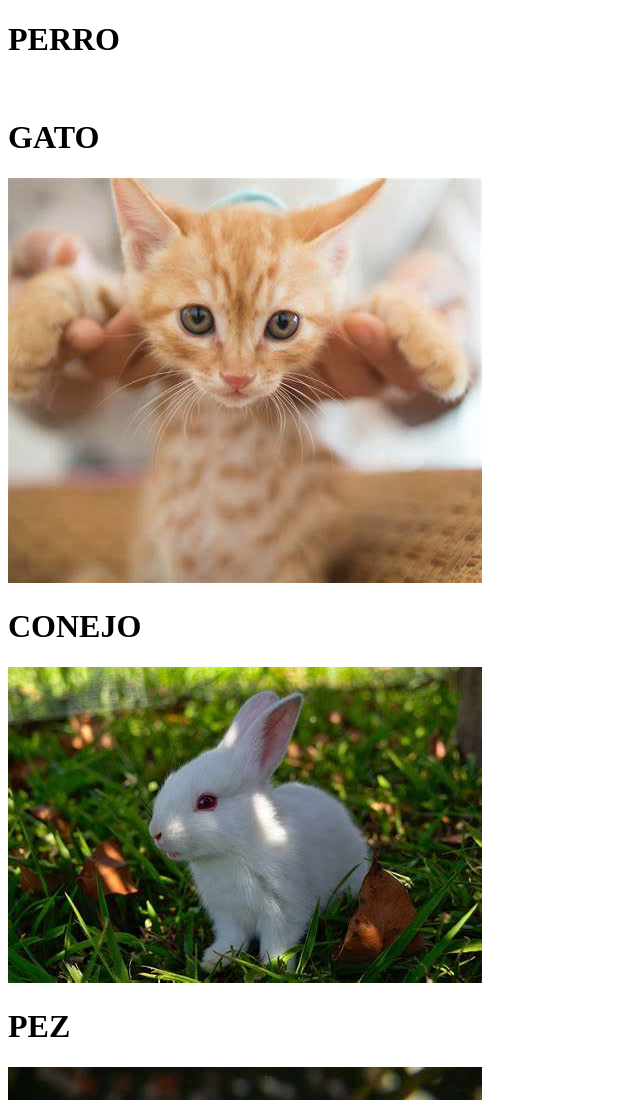
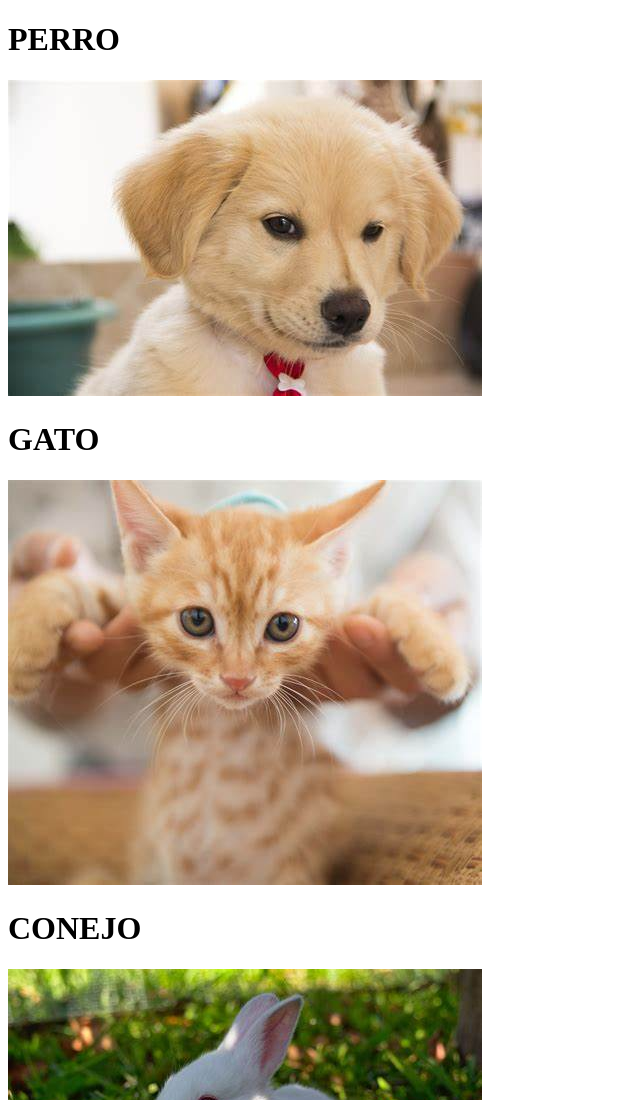
Before and after one commit to LuisBegines/Rutas_Archivos, a plain HTML site: page index.html in a window 1280 px wide. Shown: the top 1100 px of the page, without its empty margins (0-640 px from the left). Drawn offline with Linux system fonts and the light colour scheme; files whose address does not match are found by name.

Commit message:
index.html

```diff
--- a/index.html
+++ b/index.html
@@ -10,7 +10,7 @@
     <div>
         <p>
     <h1>PERRO</h1>
-    <img src="/P10 Rutas de archivo/File Paths/dog.png" alt="">
+    <img src="/File Paths/dog.png" alt="">
     <h1>GATO</h1>
     <img src="/P10 Rutas de archivo/File Paths/Folder0/Folder3/cat.png" alt="">
     <h1>CONEJO</h1>
```
